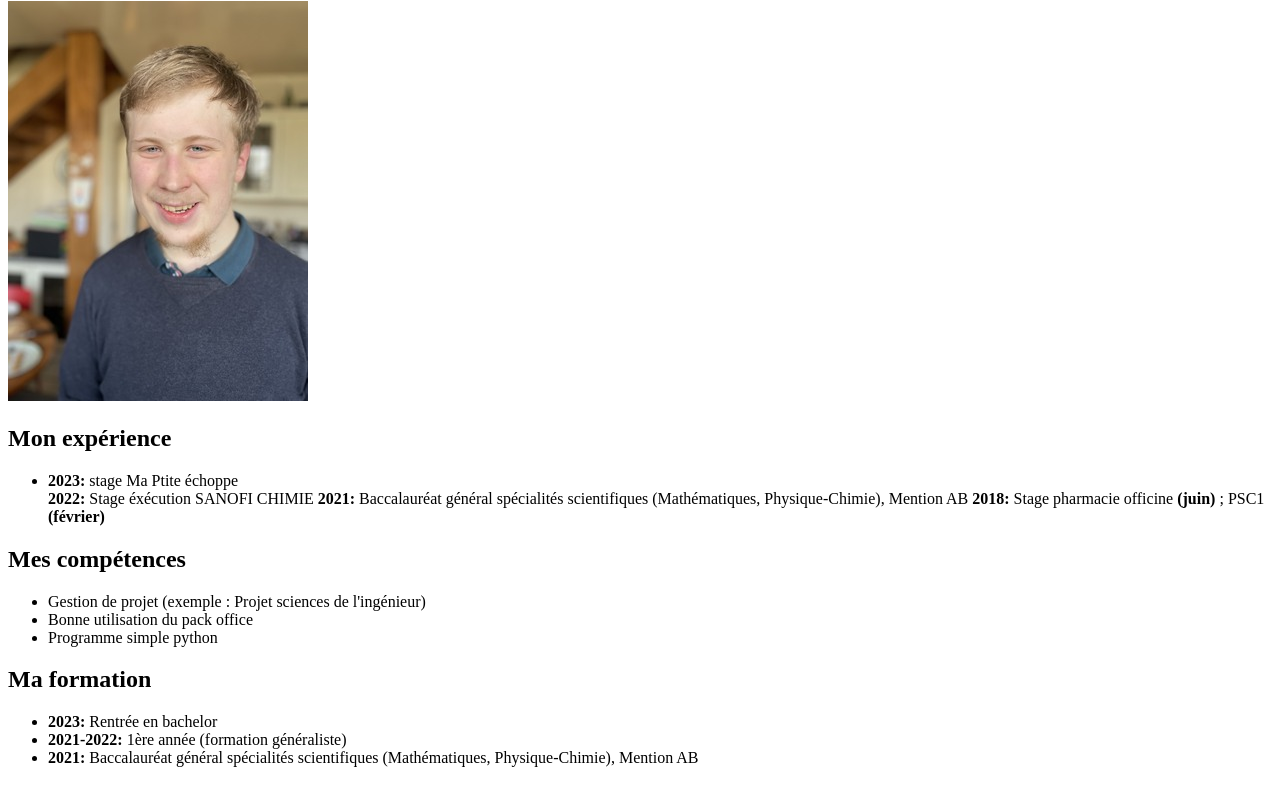
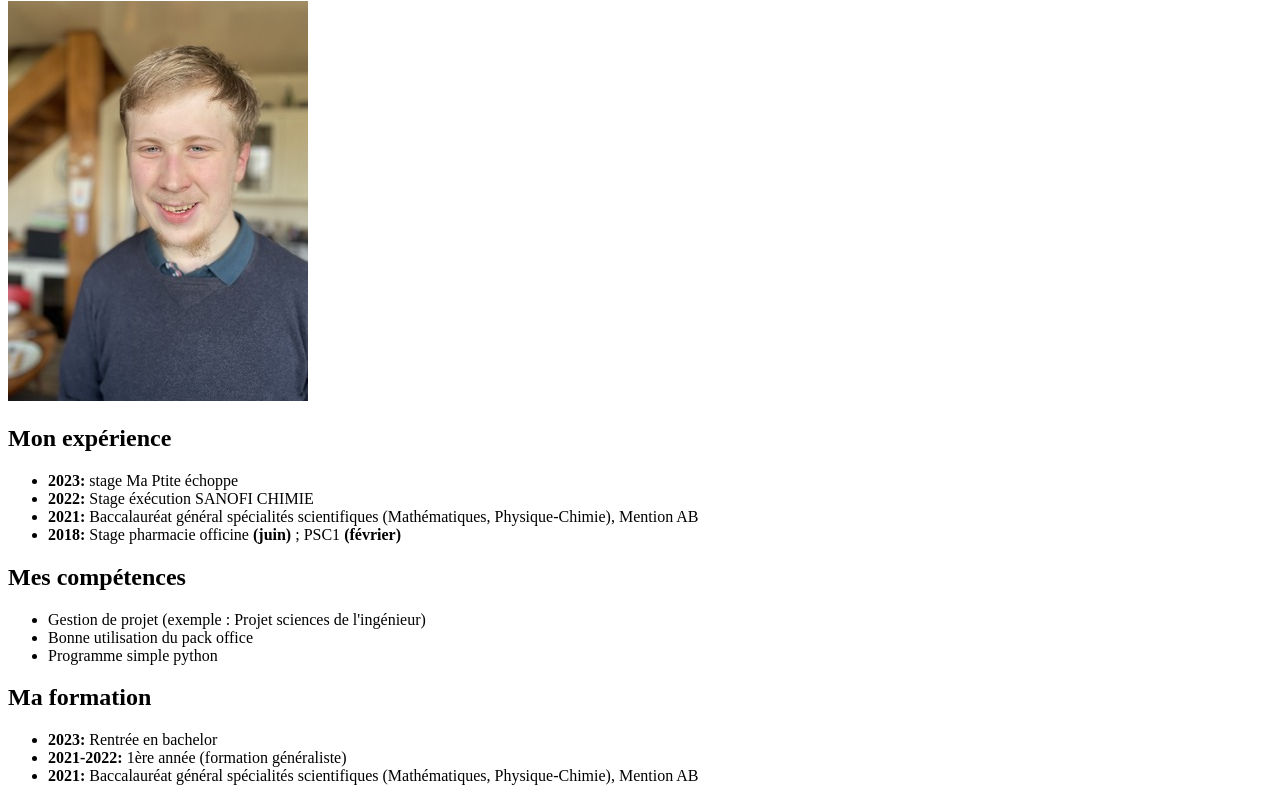
Before and after one commit to LeGitteur/Mon_CV, a plain HTML site: page index.html in a window 1280 px wide. Shown: the part 79-880 px from the top of the page. Drawn offline with Linux system fonts and the light colour scheme.

Commit message:
tout puce

```diff
--- a/index.html
+++ b/index.html
@@ -14,11 +14,11 @@
 
     <h2>Mon expérience</h2>
     <ul>
-    <li><strong>2023:  </strong>  stage Ma Ptite échoppe </li>
-    </li><strong>2022:  </strong>  Stage éxécution SANOFI CHIMIE </li>
-    </li><strong>2021:  </strong>  Baccalauréat général spécialités scientifiques (Mathématiques,
+      <li><strong>2023:  </strong>  stage Ma Ptite échoppe </li>
+      <li><strong>2022:  </strong>  Stage éxécution SANOFI CHIMIE </li>
+      <li><strong>2021:  </strong>  Baccalauréat général spécialités scientifiques (Mathématiques,
         Physique-Chimie), Mention AB</li>
-      <strong>2018:  </strong>  Stage pharmacie officine <strong>(juin) </strong> ; PSC1 <strong>(février) </strong>
+      <li><strong>2018:  </strong>  Stage pharmacie officine <strong>(juin) </strong> ; PSC1 <strong>(février) </strong> </li>
     </ul>
       <!--ma ligne à commenter-->
 
```
